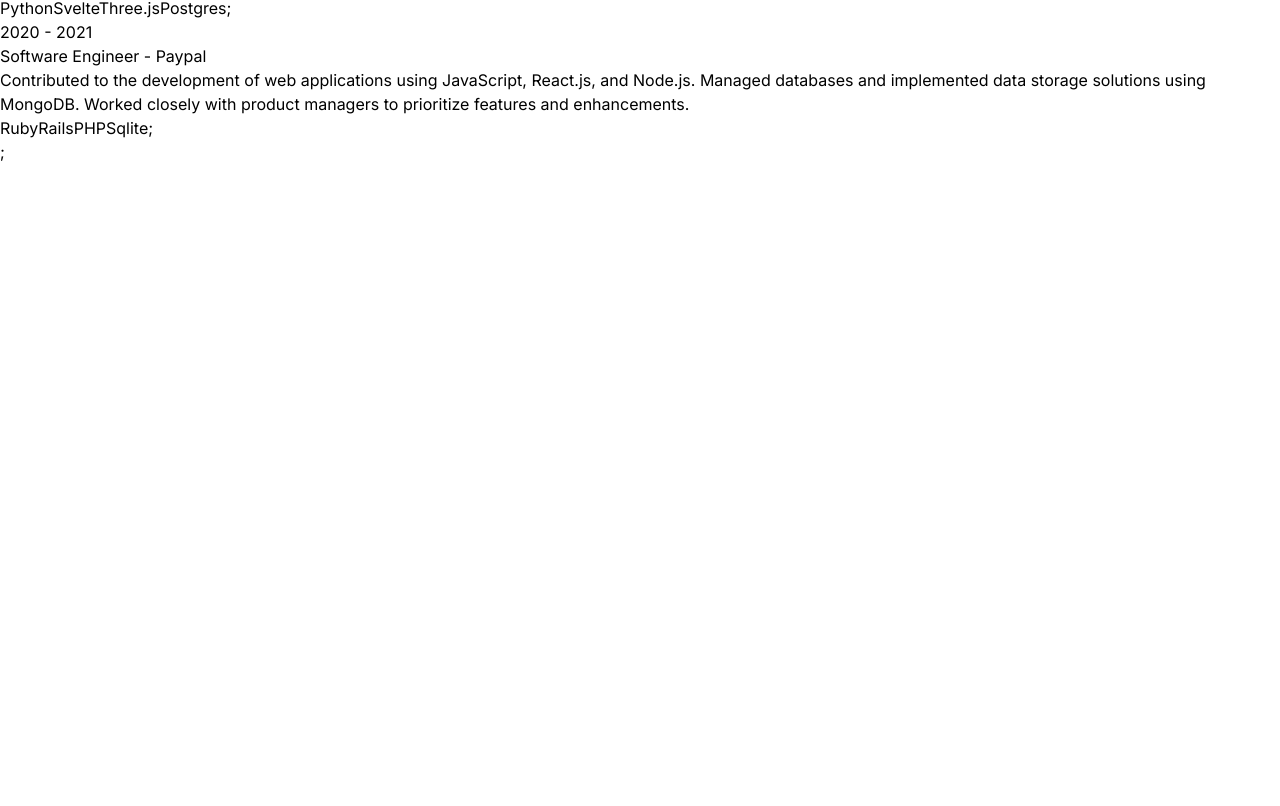
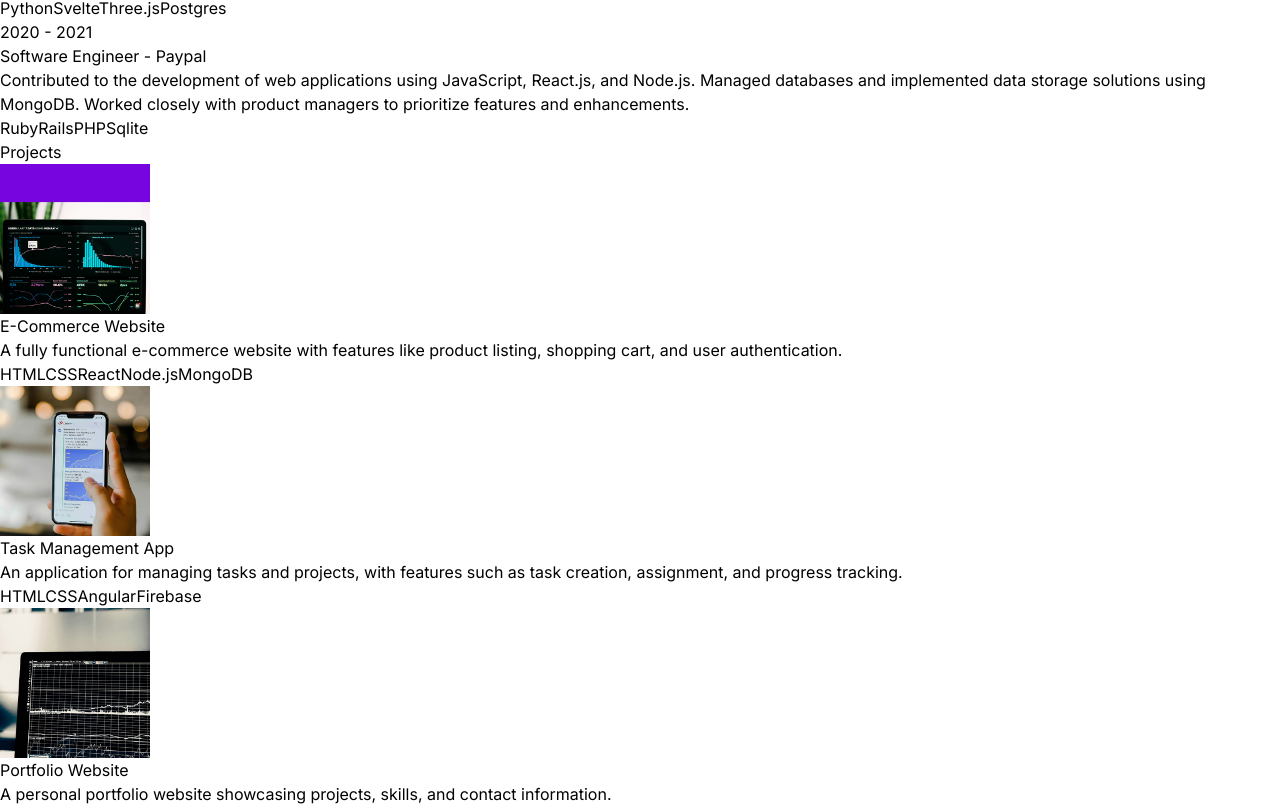
Before and after one commit to vjamespd/React-Portfolio, a React (Vite) app: page / in a window 1280 px wide. Shown: the part 2394-3200 px from the top of the page. Before the commit the page ends 2558 px from the top, so only its background shows below. Built offline with nearby package versions, Linux system fonts and the light colour scheme.

Commit message:
Fixed Experience and added a projects.jsx

```diff
--- a/src/App.jsx
+++ b/src/App.jsx
@@ -5,6 +5,7 @@
 import About from "./components/About";
 import Technologies from "./components/Technologies";
 import Experience from "./components/Experience";
+import Projects from "./components/Projects";
 
 const App = () => {
   return (
@@ -17,6 +18,7 @@
         <About />
         <Technologies />
         <Experience />
+        <Projects />
       </div>
     </div>
   );
--- a/src/components/Experience.jsx
+++ b/src/components/Experience.jsx
@@ -18,10 +18,10 @@
                     <p className="mb-4 text-neutral-400">{experience.description}</p>
                     {experience.technologies.map((tech, index) => (
                         <span key={index} className="mr-2 mt-4 rounded bg-neutral-900 px-2 py-1 text-sm font-medium text-purple-800">{tech}</span>
-                    ))};
+                    ))}
                 </div>
             </div>
-        ))};
+        ))}
       </div>
     </div>
   )
--- /dev/null
+++ b/src/components/Projects.jsx
@@ -0,0 +1,38 @@
+import { PROJECTS } from "../constants";
+
+const Projects = () => {
+  return (
+    <div className="border-b border-neutral-900 pb-4">
+      <h2 className="my-20 text-center text-4xl">Projects</h2>
+      <div className="">
+        {PROJECTS.map((project, index) => (
+          <div key={index} className="mb-8 flex flex-wrap lg:justify-center">
+            <div className="w-full lg:w-1/4">
+              <img
+                src={project.image}
+                width={150}
+                height={150}
+                alt={project.title}
+                className="mb-6 rounded"
+              />
+            </div>
+            <div className="w-full max-w-xl lg:w-3/4">
+              <h6 className="mb-2 font-semibold">{project.title}</h6>
+              <p className="mb-4 text-neutral-400">{project.description}</p>
+              {project.technologies.map((tech, index) => (
+                <span
+                  key={index}
+                  className="mr-2 rounded bg-neutral-900 px-2 py-1 text-sm font-medium text-purple-900"
+                >
+                  {tech}
+                </span>
+              ))}
+            </div>
+          </div>
+        ))}
+      </div>
+    </div>
+  );
+};
+
+export default Projects;
```
